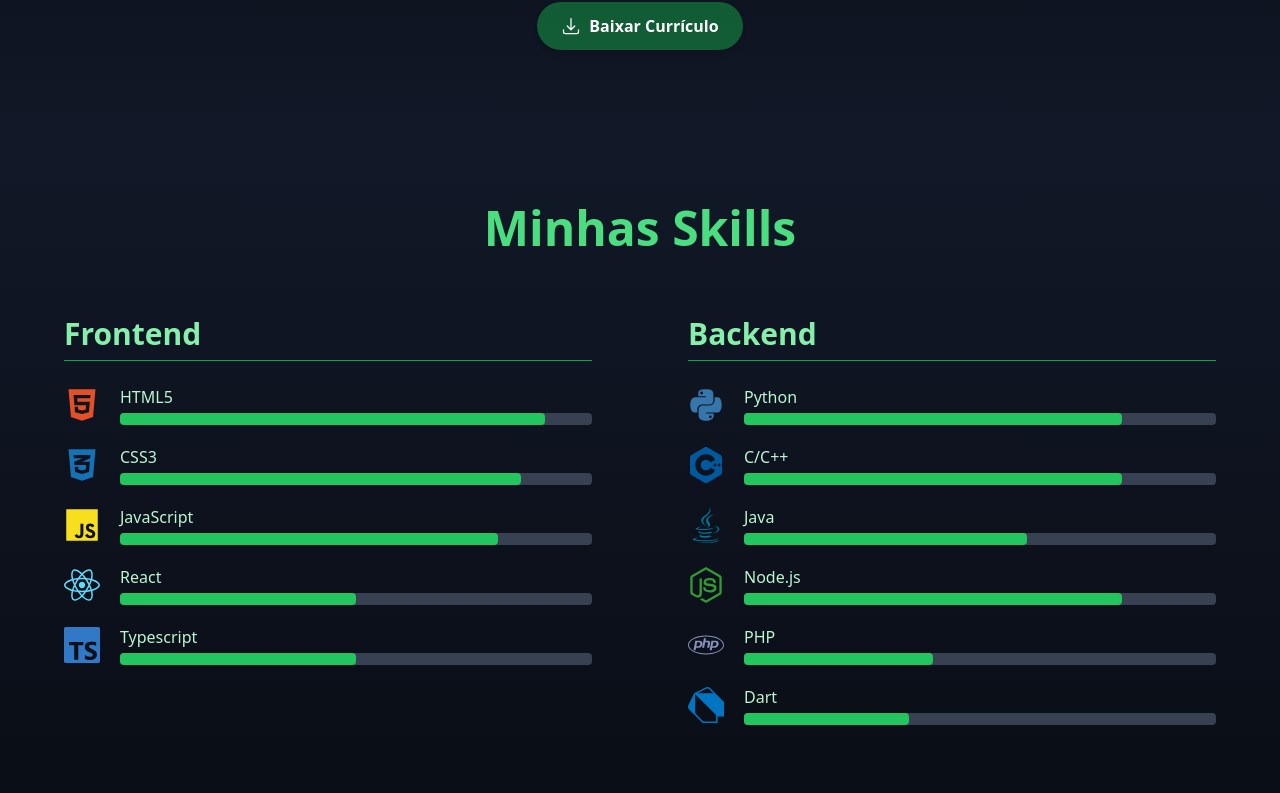
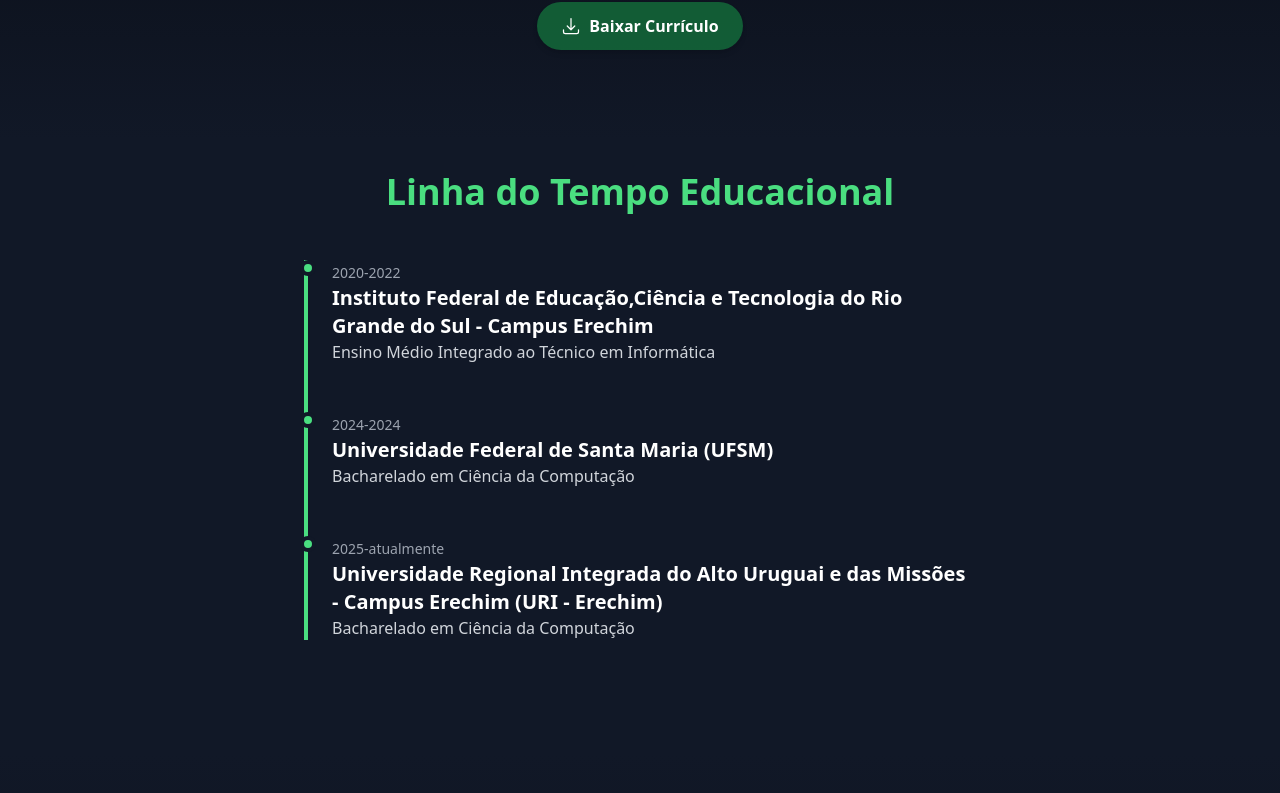
Before and after one commit to Lucas-Blanger/lucas-blanger-portfolio, a React (Vite) app: page / in a window 1280 px wide. Shown: the part 1524-2317 px from the top of the page. Built offline with nearby package versions, Linux system fonts and the light colour scheme.

Commit message:
feat: create the time educational line

```diff
--- a/src/App.tsx
+++ b/src/App.tsx
@@ -6,6 +6,7 @@
 import Footer from "@/components/Footer";
 import Skills from "@/components/Skills";
 import Achievements from "@/components/Achievements";
+import TimeLine from "@/components/TimeLine";
 import "./App.css";
 
 function App() {
@@ -14,6 +15,7 @@
       <Navbar />
       <Hero />
       <About />
+      <TimeLine />
       <Skills />
       <Projects />
       <Achievements />
--- a/src/components/Project.tsx
+++ b/src/components/Project.tsx
@@ -158,7 +158,7 @@
     shortDesc: "Um jogo de fazenda 2D desenvolvido com Godot Engine 4.",
     longDesc:
       "Um jogo de fazenda 2D desenvolvido com Godot Engine 4, onde o jogador vive a experiência de plantar, cuidar e colher seus cultivos em um ambiente calmo e acolhedor.",
-    cover: "src/assets/img/colheitafeliz/colheita.png",
+    cover: "src/assets/img/colheitafeliz/logo.png",
     itch: "https://lucs-blanger.itch.io/colheita-feliz",
     repo: "https://github.com/Lucas-Blanger/colheita-feliz",
     stack: [
@@ -169,6 +169,7 @@
     gallery: [
       "src/assets/img/colheitafeliz/colheita.png",
       "src/assets/img/colheitafeliz/feliz.png",
+      "src/assets/img/colheitafeliz/logo.png",
     ],
   },
   {
--- /dev/null
+++ b/src/components/TimeLine.tsx
@@ -0,0 +1,44 @@
+export default function Timeline() {
+  const education = [
+    {
+      year: "2020-2022",
+      institution:
+        "Instituto Federal de Educação,Ciência e Tecnologia do Rio Grande do Sul - Campus Erechim",
+      course: "Ensino Médio Integrado ao Técnico em Informática",
+    },
+    {
+      year: "2024-2024",
+      institution: "Universidade Federal de Santa Maria (UFSM)",
+      course: "Bacharelado em Ciência da Computação",
+    },
+    {
+      year: "2025-atualmente",
+      institution:
+        "Universidade Regional Integrada do Alto Uruguai e das Missões - Campus Erechim (URI - Erechim)",
+      course: "Bacharelado em Ciência da Computação",
+    },
+  ];
+
+  return (
+    <section className="bg-gray-900 pt-8 pb-16 px-4">
+      <h2 className="text-3xl md:text-4xl font-bold text-green-400 text-center mb-12    ">
+        Linha do Tempo Educacional
+      </h2>
+
+      <div className="relative border-l-4 border-green-400 mx-auto max-w-2xl">
+        {education.map((item, index) => (
+          <div key={index} className="mb-12 ml-6">
+            <div className="absolute w-4 h-4 bg-green-400 rounded-full -left-2 border-4 border-gray-900"></div>
+            <time className="mb-1 text-sm font-normal leading-none text-gray-400">
+              {item.year}
+            </time>
+            <h3 className="text-xl font-semibold text-white">
+              {item.institution}
+            </h3>
+            <p className="text-md text-gray-300">{item.course}</p>
+          </div>
+        ))}
+      </div>
+    </section>
+  );
+}
```
Also changed, not shown: src/assets/img/colheitafeliz/logo.png (added).
